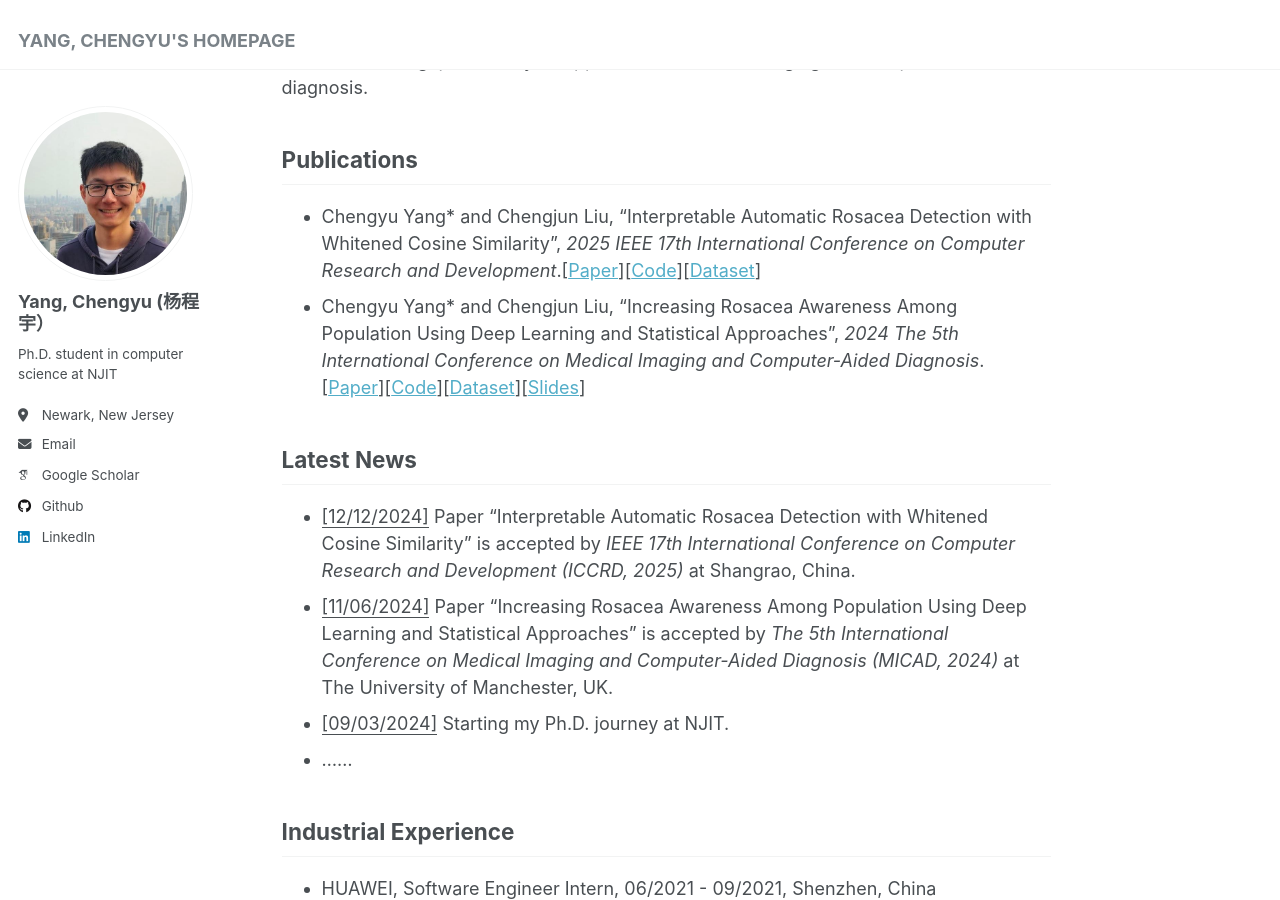
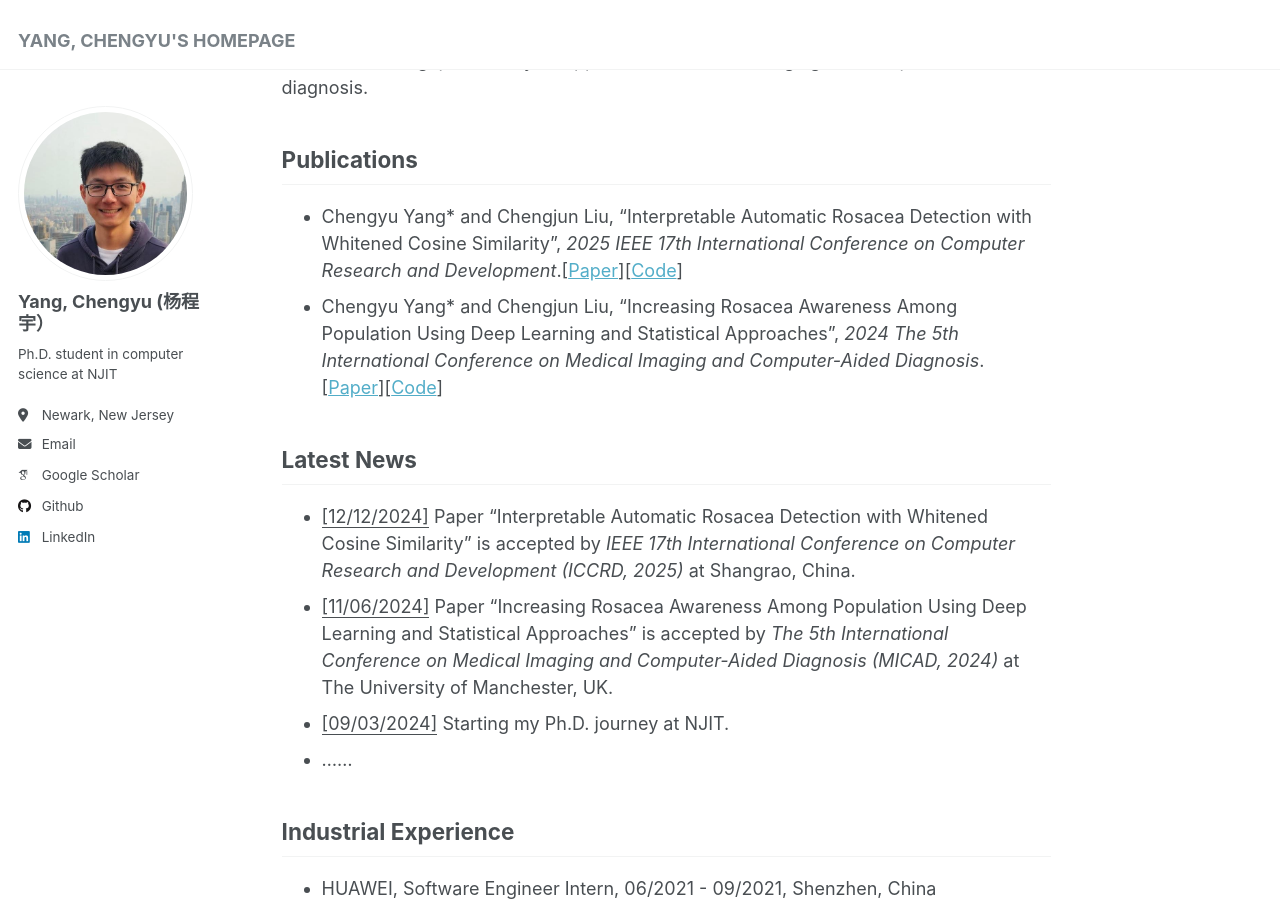
Before and after one commit to chengyuyang-njit/chengyuyang-njit.github.io, a Jekyll site: the page built from _pages/about.md, in a window 1280 px wide and 900 px high, scrolled down 305 px. Built offline with Jekyll 4.4.1, drawn with Linux system fonts in a browser that asks for light colours; some web fonts are replaced; part of the change alters nothing that is shown.

Commit message:
Update about.md

```diff
--- a/_pages/about.md
+++ b/_pages/about.md
@@ -15,9 +15,9 @@ Machine learning, particularly its appliaction in medical imaging and computer-a
 
 Publications
 ------
-- Chengyu Yang* and Chengjun Liu, "Interpretable Automatic Rosacea Detection with Whitened Cosine Similarity", <em>2025 IEEE 17th International Conference on Computer Research and Development</em>.[[Paper](http://chengyuyang-njit.github.io/files/ICCRD_2025.pdf)][[Code](https://github.com/chengyuyang-njit/ICCRD-2025)][[Dataset](https://drive.google.com/drive/folders/1GyAUJJDGDnxy87645O4z2-R3tGJAjUDK?usp=sharing)]
+- Chengyu Yang* and Chengjun Liu, "Interpretable Automatic Rosacea Detection with Whitened Cosine Similarity", <em>2025 IEEE 17th International Conference on Computer Research and Development</em>.[[Paper](http://chengyuyang-njit.github.io/files/ICCRD_2025.pdf)][[Code](https://github.com/chengyuyang-njit/ICCRD-2025)]
 - Chengyu Yang* and Chengjun Liu, "Increasing Rosacea Awareness Among Population Using Deep Learning and Statistical Approaches", <em>2024 The 5th International Conference on Medical Imaging and Computer-Aided Diagnosis</em>.
-[[Paper](https://arxiv.org/abs/2411.07074)][[Code](https://github.com/chengyuyang-njit/rosacea_detection)][[Dataset](https://drive.google.com/drive/folders/1GyAUJJDGDnxy87645O4z2-R3tGJAjUDK?usp=sharing)][[Slides](http://chengyuyang-njit.github.io/files/micad-2024-slides.pdf)]
+[[Paper](https://arxiv.org/abs/2411.07074)][[Code](https://github.com/chengyuyang-njit/rosacea_detection)]
 
 Latest News
 ------
```
